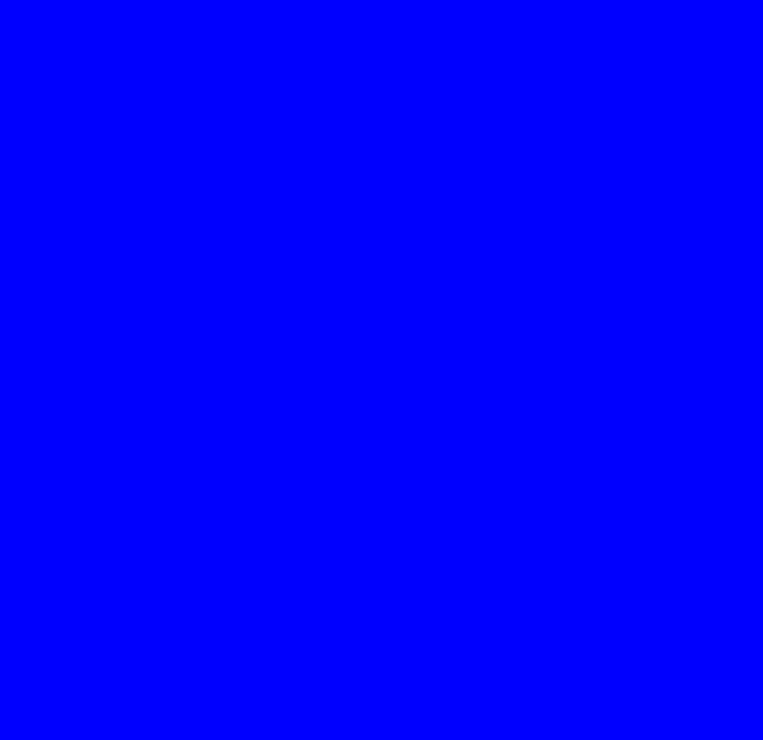
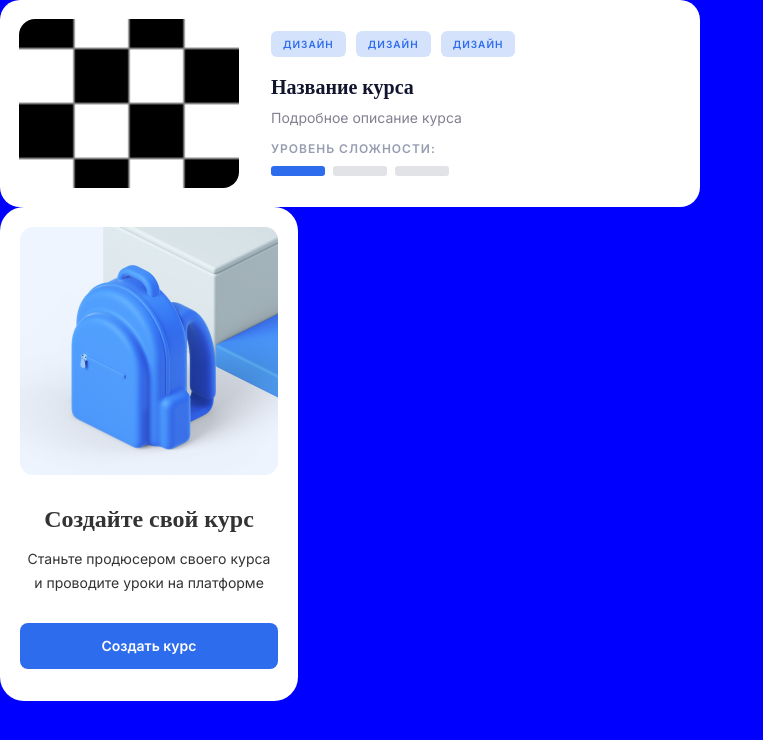
Before and after one commit to chat-mind-bots/digital-producer-front, a React (Create React App) app: page / in a window 1280 px wide. Before the commit this address had no page. Shown: the top 740 px of the page, without its empty margins (0-763 px from the left). Built offline with nearby package versions, Linux system fonts and the light colour scheme.

Commit message:
[PD-6] Created CourseCard component, fixed problem with dubbed svg

```diff
--- a/src/Colors/index.ts
+++ b/src/Colors/index.ts
@@ -1,7 +1,12 @@
 enum Colors {
   WHITE = '#FFFFFF',
-  BLACK = '#333333',
+  BLACK1 = '#333333',
   BLUE = '#2E6CEE;',
+  SKYBLUE = '#D5E2FC',
+  BLACK2 = '#11142D',
+  GREY1 = '#808191',
+  GREY2 = '#969DB1',
+  GREY3 = '#E1E3E6',
 }
 
 export default Colors;
--- a/src/Components/UI-KIT/AddBlock/styled.ts
+++ b/src/Components/UI-KIT/AddBlock/styled.ts
@@ -14,7 +14,7 @@ export const Title = styled.p`
   font-weight: 700;
   font-size: 24px;
   line-height: 32px;
-  color: ${Colors.BLACK};
+  color: ${Colors.BLACK1};
   margin-top: 24px;
   text-align: center;
   padding: 0 5px;
@@ -25,7 +25,7 @@ export const Description = styled.p`
   font-size: 14px;
   line-height: 24px;
   text-align: center;
-  color: ${Colors.BLACK};
+  color: ${Colors.BLACK1};
   margin-top: 12px;
   padding: 0 5px;
 `;
--- /dev/null
+++ b/src/Components/UI-KIT/CourseCard/index.tsx
@@ -0,0 +1,30 @@
+import { ReactComponent as IconForCourseCard } from 'Icons/IconForCourseCard.svg';
+import * as ST from './styled';
+
+const CourseCard = () => {
+  return (
+    <ST.CourseCard>
+      <IconForCourseCard />
+      <ST.MainWrapper>
+        <ST.Buttons>
+          <ST.Button>дизайн</ST.Button>
+          <ST.Button>дизайн</ST.Button>
+          <ST.Button>дизайн</ST.Button>
+        </ST.Buttons>
+        <ST.Title>Название курса</ST.Title>
+        <ST.CourseDescription>Подробное описание курса</ST.CourseDescription>
+        <ST.LevelOfDifficulty>УРОВЕНЬ СЛОЖНОСТИ:</ST.LevelOfDifficulty>
+        <ST.LevelItems>
+          {[true, false, false].map((item, index) => (
+            <ST.LevelItem
+              key={`List-items-for-CourseCard-${index}`}
+              isActive={item}
+            />
+          ))}
+        </ST.LevelItems>
+      </ST.MainWrapper>
+    </ST.CourseCard>
+  );
+};
+
+export default CourseCard;
--- /dev/null
+++ b/src/Components/UI-KIT/CourseCard/styled.ts
@@ -0,0 +1,77 @@
+import styled from 'styled-components';
+import colors from 'Colors';
+
+type LevelItemProps = {
+  isActive: boolean;
+};
+
+export const CourseCard = styled.div`
+  padding: 19px;
+  border-radius: 20px;
+  background: ${colors.WHITE};
+  max-width: 700px;
+  display: flex;
+  box-sizing: border-box;
+`;
+
+export const MainWrapper = styled.div`
+  margin-left: 32px;
+`;
+
+export const Buttons = styled.div`
+  display: flex;
+  gap: 10px;
+  margin-top: 12px;
+`;
+
+export const Button = styled.button`
+  border-radius: 6px;
+  font-weight: 600;
+  font-size: 10px;
+  padding: 3px 12px;
+  line-height: 20px;
+  text-align: center;
+  letter-spacing: 1px;
+  background: ${colors.SKYBLUE};
+  color: ${colors.BLUE};
+  text-transform: uppercase;
+`;
+
+export const Title = styled.p`
+  font-family: 'Vela Sans';
+  font-weight: 600;
+  margin-top: 16px;
+  margin-bottom: 6px;
+  font-size: 20px;
+  line-height: 140%;
+  color: ${colors.BLACK2};
+`;
+
+export const CourseDescription = styled.p`
+  font-weight: 400;
+  font-size: 14px;
+  line-height: 150%;
+  color: ${colors.GREY1};
+  margin-bottom: 12px;
+`;
+
+export const LevelOfDifficulty = styled.p`
+  color: ${colors.GREY2};
+  font-weight: 600;
+  font-size: 12px;
+  line-height: 18px;
+  letter-spacing: 1px;
+`;
+
+export const LevelItems = styled.div`
+  display: flex;
+  gap: 8px;
+  margin-top: 8px;
+`;
+
+export const LevelItem = styled.div<LevelItemProps>`
+  border-radius: 3px;
+  width: 54px;
+  height: 10px;
+  background: ${({ isActive }) => (isActive ? colors.BLUE : colors.GREY3)};
+`;
--- a/src/index.tsx
+++ b/src/index.tsx
@@ -2,6 +2,8 @@ import React, { Suspense } from 'react';
 import ReactDOM from 'react-dom/client';
 import Router from './Router';
 import './18n.ts';
+import AddBlock from './Components/UI-KIT/AddBlock';
+import CourseCard from './Components/UI-KIT/CourseCard';
 import './index.css';
 
 const root = ReactDOM.createRoot(
@@ -11,6 +13,8 @@ const root = ReactDOM.createRoot(
 root.render(
   <React.StrictMode>
     <Suspense fallback={<div>...loading</div>}>
+      <CourseCard />
+      <AddBlock />
       <Router />
     </Suspense>
   </React.StrictMode>
```
Also changed, not shown: src/Icons/IconForAddBlock.svg, src/Icons/IconForCourseCard.svg (added).
